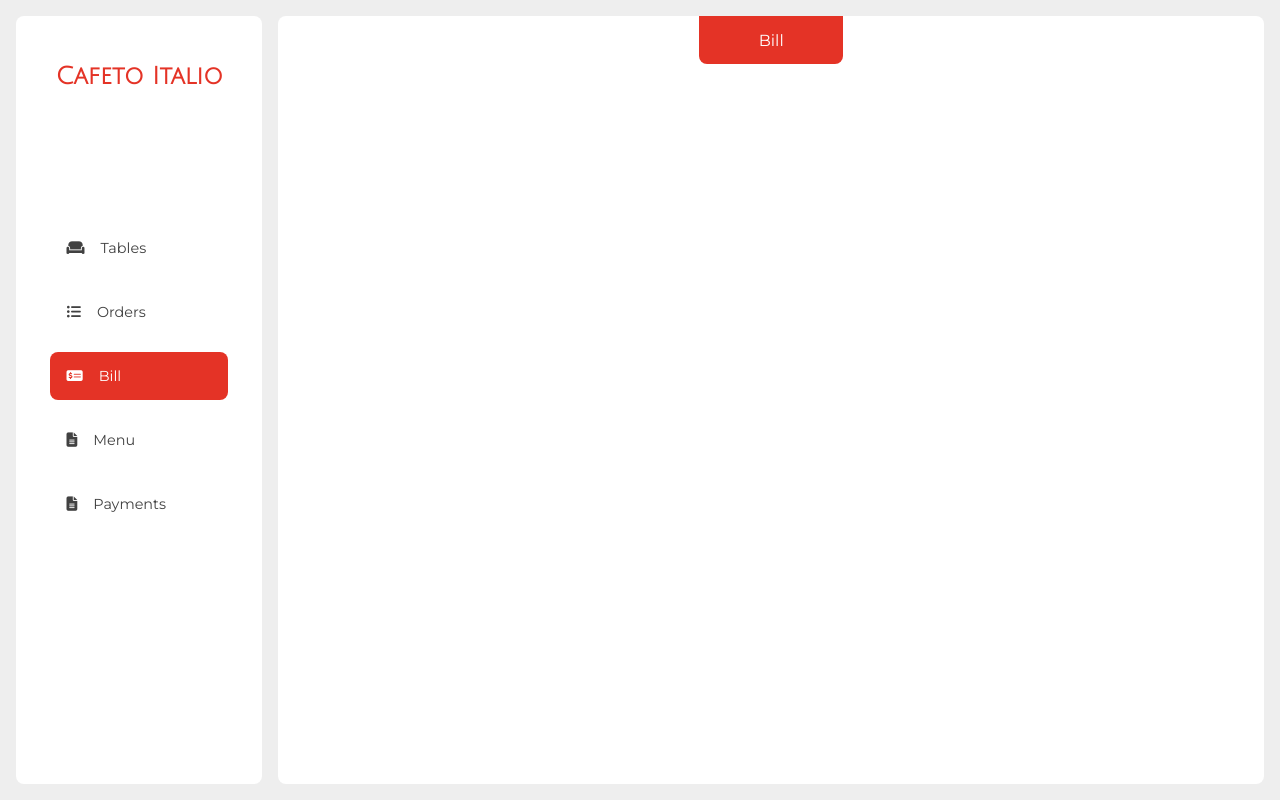
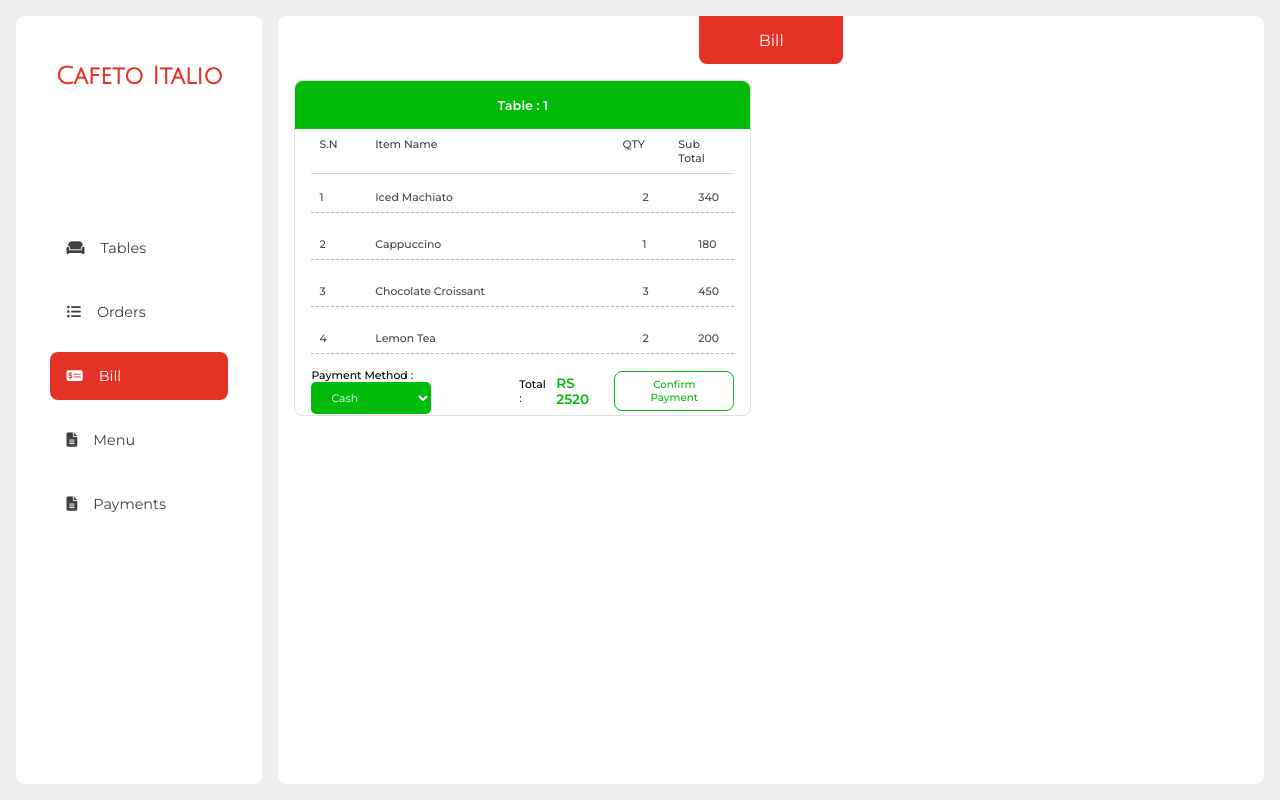
Before and after one commit to netisdark/try, a React (Vite) app in the folder frontDesk/: page /bill in a window 1280 px wide. Built offline with nearby package versions, Linux system fonts and the light colour scheme.

Commit message:
build bill page

```diff
--- a/frontDesk/src/components/bill/Bill.jsx
+++ b/frontDesk/src/components/bill/Bill.jsx
@@ -1,12 +1,33 @@
+import { useState } from 'react';
 import styles from './Bill.module.css';
 
 import Body from '../body';
 import Title from '../Title';
+import BillHead from './BillHead';
+import BillItems from './BillItems';
+import ConfirmBtn from './Summary';
+import ConfirmBox from './ConfirmBox';
 
 export default function Bill() {
-    return (
-        <Body>
-            <Title>Bill</Title>
-        </Body>
-    )
+  const [showConfirmBox, setShowConfirmBox] = useState(false);
+
+  return (
+    <Body>
+      <Title>Bill</Title>
+
+      <div className={styles.billWrap}>
+        <div className={styles.billCard}>
+          <BillHead />
+
+          {!showConfirmBox ? (
+            <BillItems />
+          ) : (
+            <ConfirmBox onAbort={() => setShowConfirmBox(false)} />
+          )}
+
+          <ConfirmBtn onConfirmClick={() => setShowConfirmBox(true)} />
+        </div>
+      </div>
+    </Body>
+  );
 }
--- a/frontDesk/src/components/bill/Bill.module.css
+++ b/frontDesk/src/components/bill/Bill.module.css
@@ -0,0 +1,19 @@
+.billWrap{
+    height: 90vh;
+    width: 100%;
+    display: grid;
+    grid-template-columns: repeat(2,1fr);
+    grid-template-rows: repeat(auto,1fr);
+    overflow-y: auto;
+    gap: 5vh;
+    padding: 2vh;
+}
+.billCard{
+    height: 42vh;
+    width: auto;
+    border: 1px solid #dfdfdf;
+    border-radius: 1vh;
+    font-size: .8em;
+    display: flex;
+    flex-direction: column;
+}
--- /dev/null
+++ b/frontDesk/src/components/bill/BillHead.jsx
@@ -0,0 +1,16 @@
+import styles from './BillHead.module.css';
+
+
+export default function BillHead(){
+    return(
+        <div className={styles.billHead}>
+            <div className={styles.tableNum}>Table :&nbsp;<span className={styles.tbNum}> 1</span></div>
+            <div className={styles.billInfoCont}>
+                <span className={styles.billInfo}>S.N</span>
+                <span className={styles.billInfo}>Item Name</span>
+                <span className={styles.billInfo}>QTY</span>
+                <span className={styles.billInfo}>Sub Total</span>
+            </div>
+        </div>
+    )
+}
--- /dev/null
+++ b/frontDesk/src/components/bill/BillHead.module.css
@@ -0,0 +1,26 @@
+
+.billHead{
+    display: flex;
+    flex-direction: column;
+}
+.tableNum{
+    display: flex;
+    justify-content: center;
+    align-items: center;
+    background-color: #00bb09;
+    color: #fff;
+    font-weight: 600;
+    border-radius: 1vh 1vh 0vh 0vh;
+   height: 6vh;
+}
+.billInfoCont{
+    color: #424242;
+    font-weight: 500;
+    display: grid;
+    grid-template-columns: 1fr 5fr 1fr 1fr;
+    border-bottom: 1px solid #d6d6d6;
+    font-size: .85em;
+    padding: 1vh;
+    gap: 1vh;
+    margin: 0vh 2vh;
+}
--- /dev/null
+++ b/frontDesk/src/components/bill/BillItems.jsx
@@ -0,0 +1,28 @@
+import styles from './BillItems.module.css';
+
+const billData = [
+  { id: 1, name: 'Iced Machiato', quantity: 2, price: 340 },
+  { id: 2, name: 'Cappuccino', quantity: 1, price: 180 },
+  { id: 3, name: 'Chocolate Croissant', quantity: 3, price: 450 },
+  { id: 4, name: 'Lemon Tea', quantity: 2, price: 200 },
+  { id: 5, name: 'Veg Sandwich', quantity: 1, price: 220 },
+  { id: 6, name: 'Cold Brew', quantity: 2, price: 300 },
+  { id: 7, name: 'Mocha', quantity: 1, price: 250 },
+  { id: 8, name: 'Cheesecake Slice', quantity: 2, price: 400 },
+  { id: 9, name: 'Americano', quantity: 1, price: 150 },
+];
+
+export default function BillItems() {
+  return (
+    <div className={styles.billItemsWrap}>
+      {billData.map((item, index) => (
+        <div key={item.id} className={styles.billItemCont}>
+          <span className={styles.billItem}>{index + 1}</span>
+          <span className={styles.billItem}>{item.name}</span>
+          <span className={styles.billItem}>{item.quantity}</span>
+          <span className={styles.billItem}>{item.price}</span>
+        </div>
+      ))}
+    </div>
+  );
+}
--- /dev/null
+++ b/frontDesk/src/components/bill/BillItems.module.css
@@ -0,0 +1,23 @@
+.billItemsWrap{
+    height: 25vh;
+    width: 100%;
+    display: flex;
+    flex-direction: column;
+    gap: 2vh;
+    padding: 1vh 2vh;
+    overflow-y: auto;
+}
+.billItemCont{
+    color: #474747;
+    font-weight: 500;
+    font-size: .85em;
+    display: grid;
+    grid-template-columns: 1fr 5fr 1fr 1fr;
+    padding: 1vh;
+    gap: 1vh;
+    border-bottom: 1px dashed #b9b9b9;
+}
+.billItem:nth-child(3),
+.billItem:nth-child(4){
+    padding-left: 2.5vh;
+}
--- /dev/null
+++ b/frontDesk/src/components/bill/ConfirmBox.jsx
@@ -0,0 +1,15 @@
+import styles from './ConfirmBox.module.css';
+
+export default function ConfirmBox({ onAbort }) {
+  return (
+    <div className={styles.confirmWrap}>
+      <div className={styles.confirmCont}>
+        <div className={styles.confirmText}>Confirm the payment?</div>
+        <div className={styles.confirmActions}>
+          <button className={styles.confirmBtn}>Yes</button>
+          <button className={styles.abortBtn} onClick={onAbort}>No</button>
+        </div>
+      </div>
+    </div>
+  );
+}
--- /dev/null
+++ b/frontDesk/src/components/bill/ConfirmBox.module.css
@@ -0,0 +1,40 @@
+.confirmWrap{
+    height: 25vh;
+    display: flex;
+    justify-content: center;
+    align-items: center;
+}
+.confirmCont{
+    border: 1px solid rgb(216, 216, 216);
+    display: flex;
+    flex-direction: column;
+    justify-content: center;
+    align-items: center;
+    border-radius: 1vh;
+    padding: 1vh 2vh;
+    border: 1px solid rgb(235, 235, 235);
+    box-shadow: 0px 0px 5px 0px rgb(230, 230, 230);
+}
+.confirmActions{
+    display: flex;
+    justify-content: space-between;
+    gap: 2vh;
+    padding: 1vh 0vh;
+}
+.confirmBtn,.abortBtn{
+    width: 12vh;
+    height: 4vh;
+    border-radius: 1vh;
+    font-size: .85em;
+    color: #fff;
+    cursor: pointer;
+}
+.confirmText{
+    font-size: .85em;
+}
+.confirmBtn{
+    background-color: #00bb09;
+}
+.abortBtn{
+    background-color: #777777;
+}
--- /dev/null
+++ b/frontDesk/src/components/bill/Summary.jsx
@@ -0,0 +1,26 @@
+import styles from './Summary.module.css';
+
+export default function Summary({ onConfirmClick }) {
+  return (
+    <div className={styles.summaryCont}>
+      <div className={styles.paymentMethodOptCont}>
+        <label htmlFor="paymentMethod">Payment Method : </label>
+        <select id="paymentMethod" className={styles.paymentSelect}>
+          <option value="cash">Cash</option>
+          <option value="esewa">eSewa</option>
+          <option value="khalti">Khalti</option>
+          <option value="bank">Bank Transfer</option>
+          <option value="card">Card</option>
+        </select>
+      </div>
+
+      <span className={styles.totalPrice}>
+        Total : <span className={styles.total}>RS 2520</span>
+      </span>
+
+      <button className={styles.confirmBtn} onClick={onConfirmClick}>
+        Confirm Payment
+      </button>
+    </div>
+  );
+}
--- /dev/null
+++ b/frontDesk/src/components/bill/Summary.module.css
@@ -0,0 +1,43 @@
+.summaryCont{
+    height: 6vh;
+    display: flex;
+    align-items: center;
+    justify-content: space-between;
+    padding: 0vh 2vh;
+    font-size: .85em;
+    font-weight: 500;
+}
+select{
+    width: 15vh;
+    padding: 1vh 2vh;
+    border-radius: 5px;
+    font-size: 1em;
+    background-color: #00bb09;
+    color: #fff;
+}
+.totalPrice{
+    display: flex;
+    align-items: center;
+}
+.total{
+    padding: 1vh;
+    color: #00bb09;
+    font-weight: 600;
+    font-size: 1.25em;
+}
+.confirmBtn{
+    border-radius: 1vh;
+    padding: 0vh 2vh;
+    height: 5vh;
+    background-color: #fff;
+    color: #00bb09;
+    border: 1px solid #00bb09;
+    cursor: pointer;
+    font-size: .95em;
+    font-weight: 500;
+}
+.confirmBtn:hover{
+    background-color: #00bb09;
+    color: #fff;
+    transition: .2s ease;
+}
--- a/frontDesk/src/components/orders/Orders.jsx
+++ b/frontDesk/src/components/orders/Orders.jsx
@@ -72,12 +72,6 @@ export default function Orders() {
               >
                 Cancel
               </button>
-              <button
-                className={styles.checkOutBtn}
-                disabled={confirmingIndex !== null}
-              >
-                Checkout
-              </button>
             </div>
           </div>
         ))}
```
